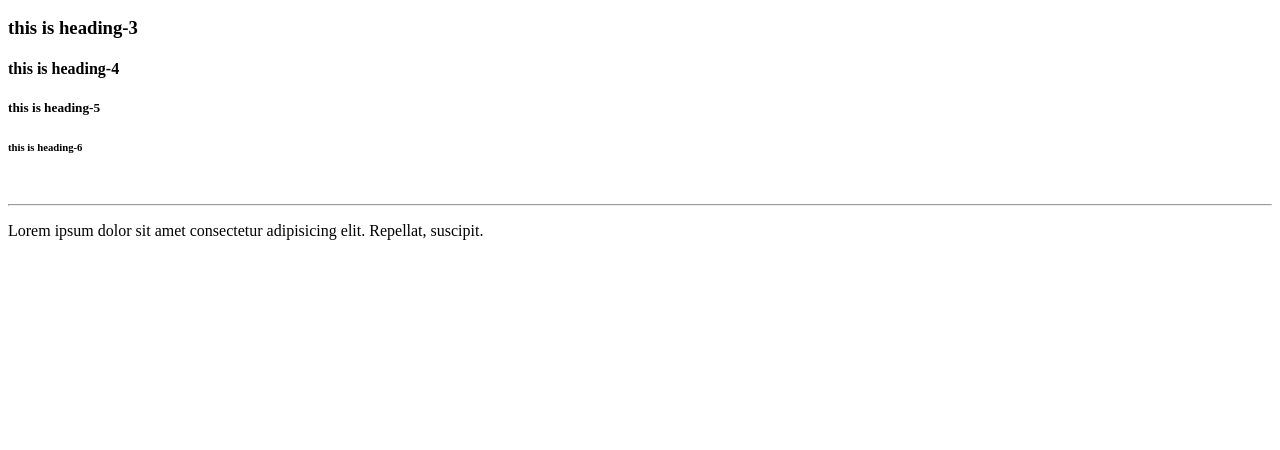
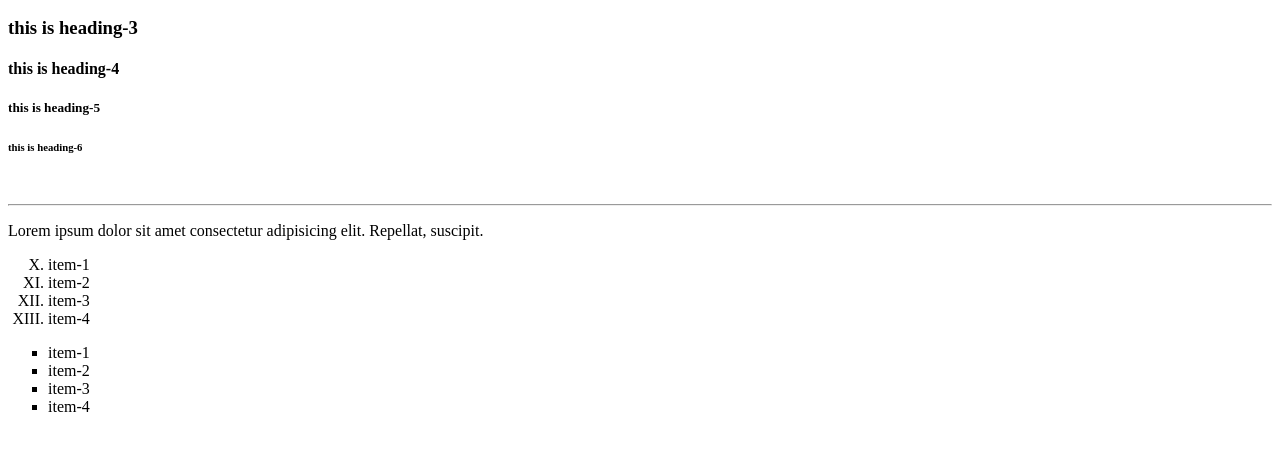
Before and after one commit to Saketh-Reddy-Bejadi/FullStackWebDev, a plain HTML site: page HTML/index1.html in a window 1280 px wide. Shown: the part 110-560 px from the top of the page. Drawn offline with Linux system fonts and the light colour scheme.

Commit message:
Html is updated

```diff
--- a/HTML/index1.html
+++ b/HTML/index1.html
@@ -24,7 +24,22 @@
     <!-- Paragraph Tag -->
     <p>Lorem ipsum dolor sit amet consectetur adipisicing elit. Repellat, suscipit.</p>
 
+    <!-- Lists -->
+        <!-- Ordered list -->
+        <ol type="I">   <!--type is and attribute to change the format of the list like 1,A,i,a,I-->
+            <li value="10">item-1</li>   <!--Value is used to change the start number of this-->
+            <li>item-2</li>
+            <li>item-3</li>
+            <li>item-4</li>
+        </ol>
 
+        <!-- Unordered List -->
+        <ul type="square">
+            <li>item-1</li>
+            <li>item-2</li>
+            <li>item-3</li>
+            <li>item-4</li>
+        </ul>
 
 </body>
 </html>
```
